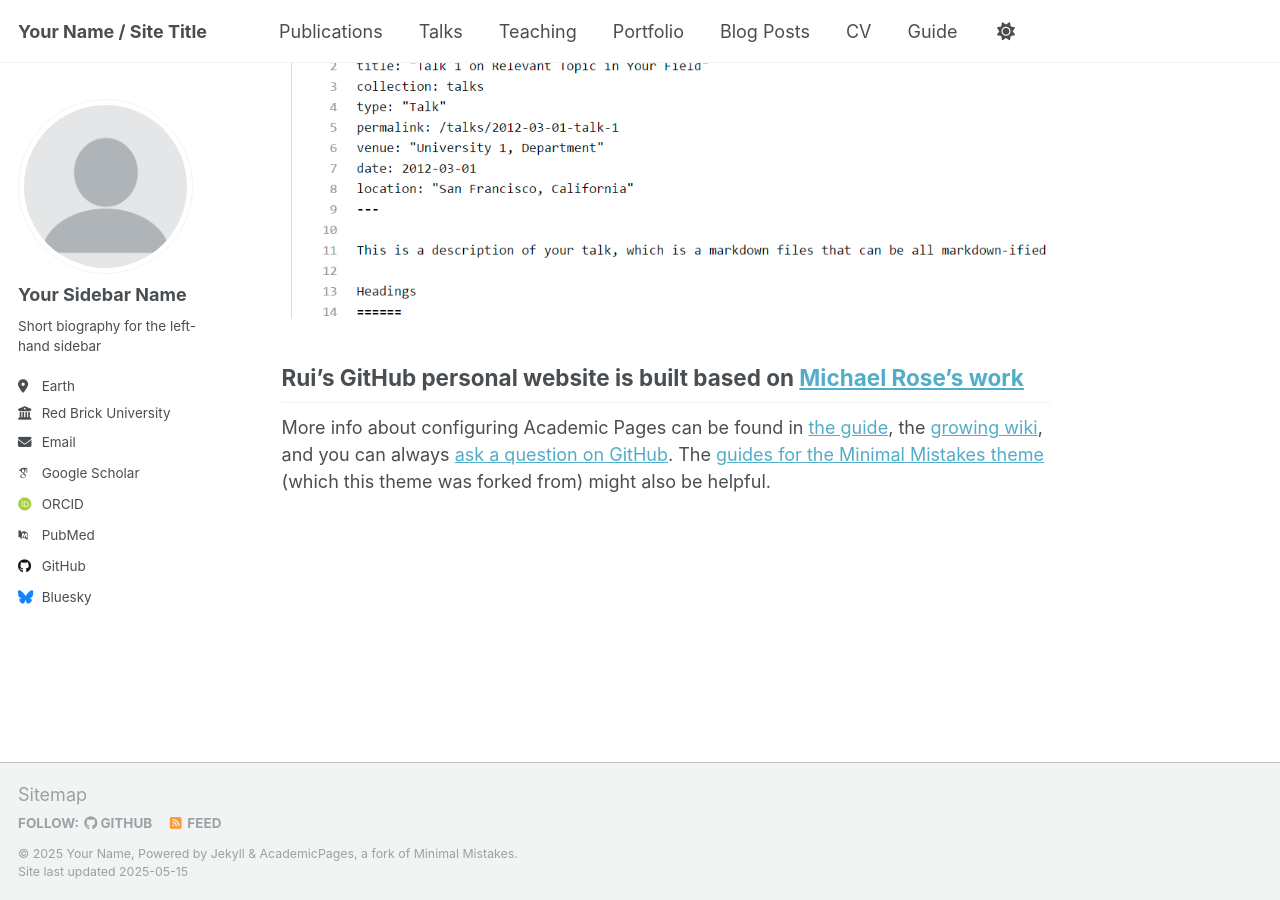
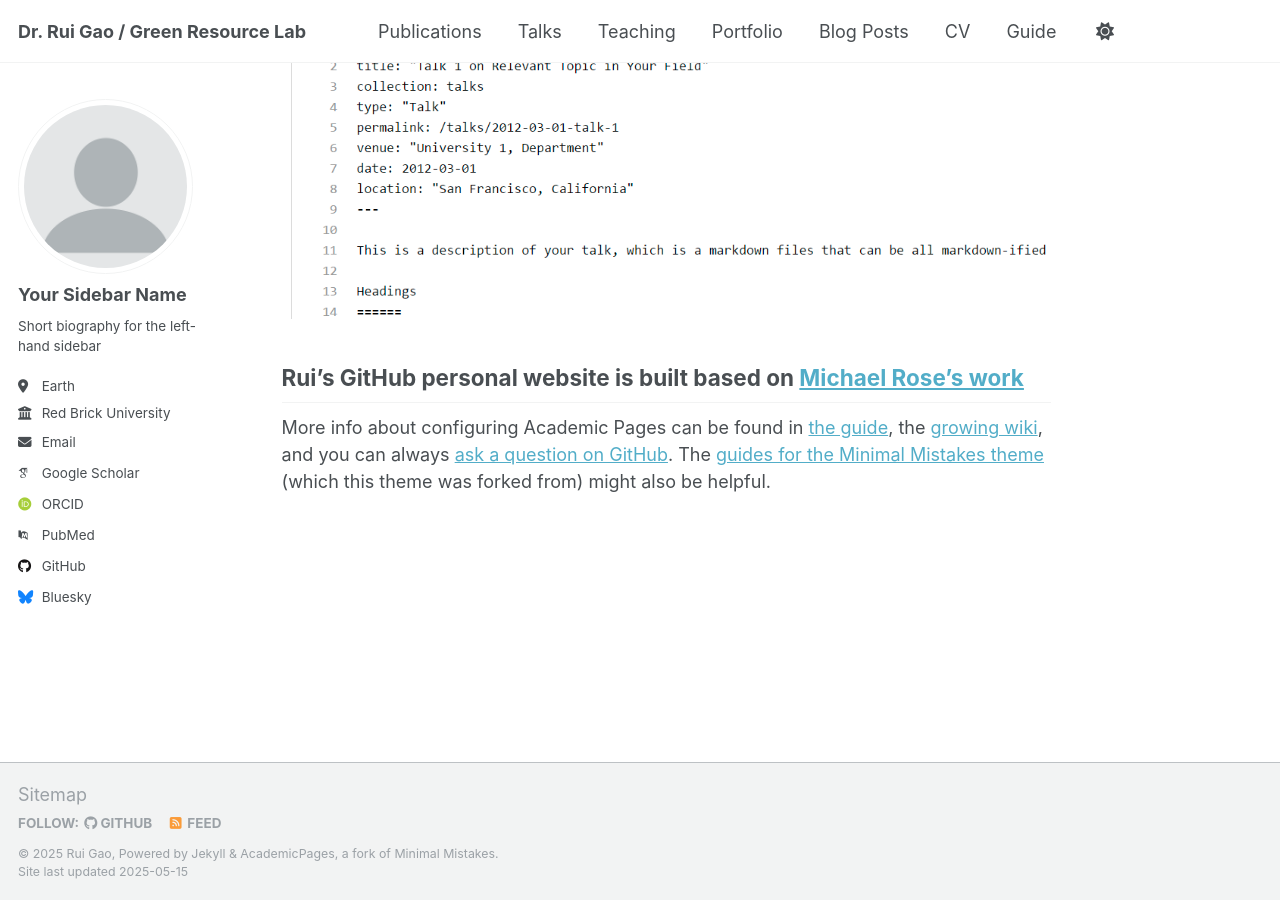
Before and after one commit to RuiGao9/RuiGao9.github.io, a Jekyll site: the page built from _pages/about.md, in a window 1280 px wide and 900 px high, scrolled down 4230 px. Built offline with Jekyll 4.4.1, drawn with Linux system fonts in a browser that asks for light colours; some web fonts are replaced.

Commit message:
Update _config.yml

```diff
--- a/_config.yml
+++ b/_config.yml
@@ -9,13 +9,13 @@
 # Basic Site Settings
 locale                   : "en-US"
 site_theme               : "default"
-title                    : "Your Name / Site Title"
+title                    : "Dr. Rui Gao / Green Resource Lab"
 title_separator          : "-"
-name                     : &name "Your Name"
+name                     : &name "Rui Gao"
 description              : &description "personal description"
-url                      : https://academicpages.github.io # the base hostname & protocol for your site e.g. "https://[your GitHub username].github.io" or if you already have some other page hosted on Github then use "https://[your GitHub username].github.io/[Your Repo Name]"
+url                      : https://RuiGao9.github.io
 baseurl                  : "" # the subpath of your site, e.g. "/blog"
-repository               : "academicpages/academicpages.github.io"
+repository               : "RuiGao9/RuiGao9.github.io"
 
 # Site Author - The following control what appear as part of the author content on the side bar.
 #               If a field is blank the icon and link will not appear, otherwise it will be shown.
```
